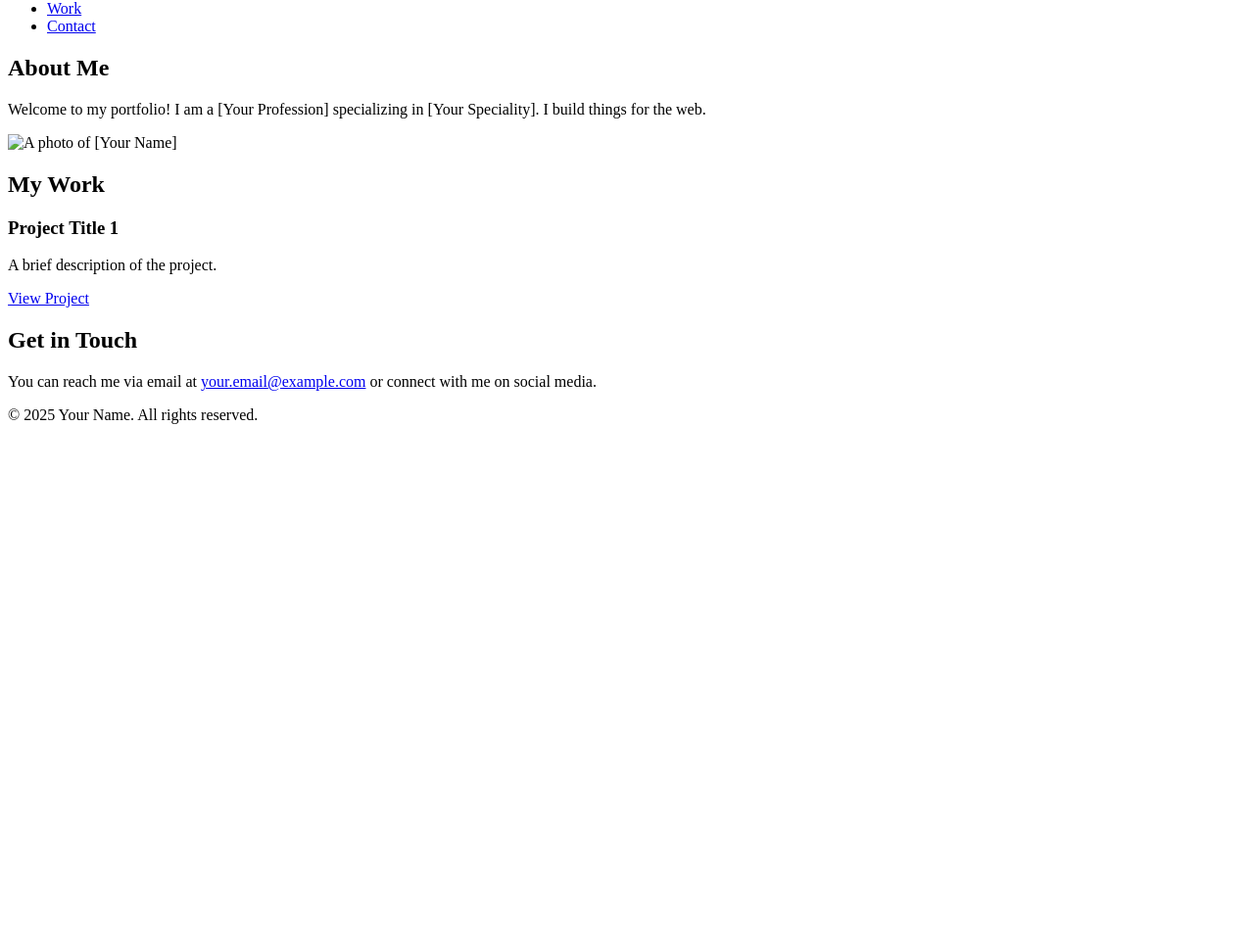
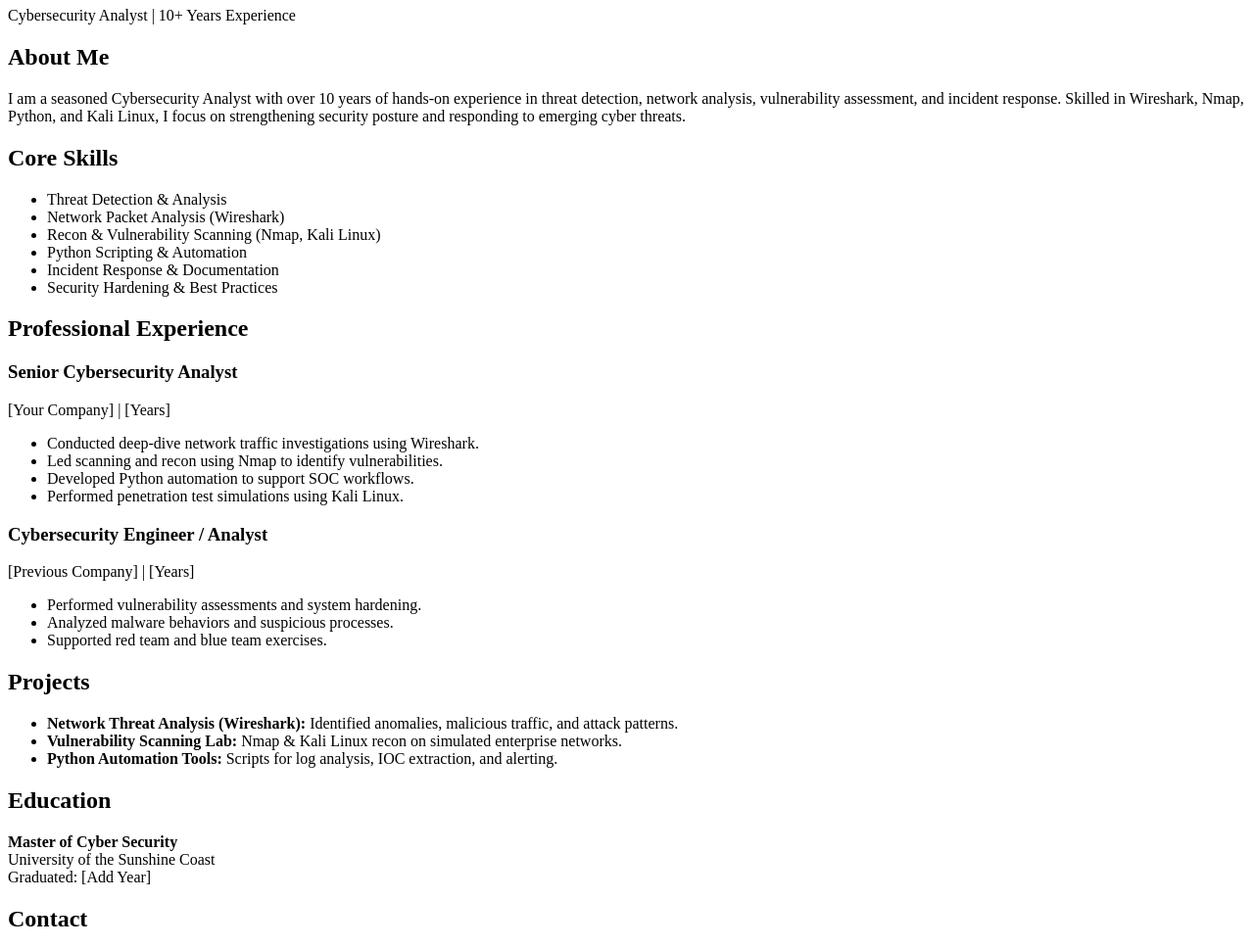
Before and after one commit to bobbytansi/bobbytansi.github.io, a plain HTML site: page index.html in a window 1280 px wide. Shown: the part 73-1041 px from the top of the page at 98% size. Before the commit the page ends 800 px from the top, so only its background shows below. Drawn offline with Linux system fonts and the light colour scheme.

Commit message:
Revise index.html for portfolio update
Updated personal information and content for a portfolio webpage.

```diff
--- a/index.html
+++ b/index.html
@@ -1,64 +1,91 @@
+<!DOCTYPE html>
 <html lang="en">
 <head>
-    <meta charset="UTF-8">
-    <meta name="viewport" content="width=device-width, initial-scale=1.0">
-    <title>Your Name | Portfolio</title>
-    <!-- Link to an external CSS file for styling (create a file named style.css) -->
-    <link rel="stylesheet" href="style.css">
+    <meta charset="UTF-8" />
+    <meta name="viewport" content="width=device-width, initial-scale=1.0" />
+    <title>Bobbo Tansi | Cybersecurity Analyst</title>
+    <link rel="stylesheet" href="style.css" />
 </head>
+
 <body>
-
-    <!-- Header and Navigation Section -->
     <header>
-        <nav>
-            <h1>Your Name</h1>
-            <ul>
-                <li><a href="#about">About</a></li>
-                <li><a href="#work">Work</a></li>
-                <li><a href="#contact">Contact</a></li>
-            </ul>
-        </nav>
+        <h1>Bobbo Tansi</h1>
+        <p>Cybersecurity Analyst | 10+ Years Experience</p>
     </header>
 
-    <!-- Main Content -->
-    <main>
-        <!-- About Me Section -->
-        <section id="about">
-            <h2>About Me</h2>
-            <p>Welcome to my portfolio! I am a [Your Profession] specializing in [Your Speciality]. I build things for the web.</p>
-            <!-- Add your image here with an alt attribute for accessibility -->
-            <img src="your-image.jpg" alt="A photo of [Your Name]">
-        </section>
+    <section class="about">
+        <h2>About Me</h2>
+        <p>
+            I am a seasoned Cybersecurity Analyst with over 10 years of hands-on
+            experience in threat detection, network analysis, vulnerability
+            assessment, and incident response. Skilled in Wireshark, Nmap, Python,
+            and Kali Linux, I focus on strengthening security posture and
+            responding to emerging cyber threats.
+        </p>
+    </section>
 
-        <!-- Work/Projects Section -->
-        <section id="work">
-            <h2>My Work</h2>
-            <!-- Example Project Item -->
-            <article class="project">
-                <h3>Project Title 1</h3>
-                <p>A brief description of the project.</p>
-                <a href="link-to-project.html">View Project</a>
-            </article>
-            <!-- Add more project articles as needed -->
-        </section>
+    <section class="skills">
+        <h2>Core Skills</h2>
+        <ul>
+            <li>Threat Detection & Analysis</li>
+            <li>Network Packet Analysis (Wireshark)</li>
+            <li>Recon & Vulnerability Scanning (Nmap, Kali Linux)</li>
+            <li>Python Scripting & Automation</li>
+            <li>Incident Response & Documentation</li>
+            <li>Security Hardening & Best Practices</li>
+        </ul>
+    </section>
 
-        <!-- Contact Section -->
-        <section id="contact">
-            <h2>Get in Touch</h2>
-            <p>You can reach me via email at <a href="mailto:your.email@example.com">your.email@example.com</a> or connect with me on social media.</p>
-            <!-- Add social media links here -->
-        </section>
-    </main>
+    <section class="experience">
+        <h2>Professional Experience</h2>
 
-    <!-- Footer -->
+        <div class="job">
+            <h3>Senior Cybersecurity Analyst</h3>
+            <p class="company">[Your Company] | [Years]</p>
+            <ul>
+                <li>Conducted deep-dive network traffic investigations using Wireshark.</li>
+                <li>Led scanning and recon using Nmap to identify vulnerabilities.</li>
+                <li>Developed Python automation to support SOC workflows.</li>
+                <li>Performed penetration test simulations using Kali Linux.</li>
+            </ul>
+        </div>
+
+        <div class="job">
+            <h3>Cybersecurity Engineer / Analyst</h3>
+            <p class="company">[Previous Company] | [Years]</p>
+            <ul>
+                <li>Performed vulnerability assessments and system hardening.</li>
+                <li>Analyzed malware behaviors and suspicious processes.</li>
+                <li>Supported red team and blue team exercises.</li>
+            </ul>
+        </div>
+    </section>
+
+    <section class="projects">
+        <h2>Projects</h2>
+        <ul>
+            <li><strong>Network Threat Analysis (Wireshark):</strong> Identified anomalies, malicious traffic, and attack patterns.</li>
+            <li><strong>Vulnerability Scanning Lab:</strong> Nmap & Kali Linux recon on simulated enterprise networks.</li>
+            <li><strong>Python Automation Tools:</strong> Scripts for log analysis, IOC extraction, and alerting.</li>
+        </ul>
+    </section>
+
+    <section class="education">
+        <h2>Education</h2>
+        <p><strong>Master of Cyber Security</strong><br>
+            University of the Sunshine Coast<br>
+            Graduated: [Add Year]</p>
+    </section>
+
+    <section class="contact">
+        <h2>Contact</h2>
+        <p>Email: [Add Your Email]</p>
+        <p>LinkedIn: [Add LinkedIn Link]</p>
+        <p>GitHub: [Your GitHub Username]</p>
+    </section>
+
     <footer>
-        <p>&copy; <span id="year"></span> Your Name. All rights reserved.</p>
+        <p>© 2025 Bobbo Tansi. All rights reserved.</p>
     </footer>
-
-    <script>
-        // Simple JavaScript to automatically update the copyright year
-        document.getElementById('year').textContent = new Date().getFullYear();
-    </script>
-
 </body>
 </html>
```
